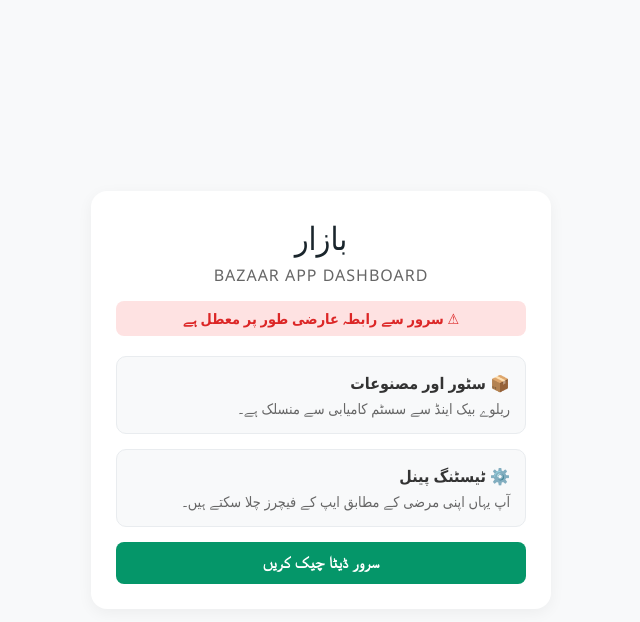
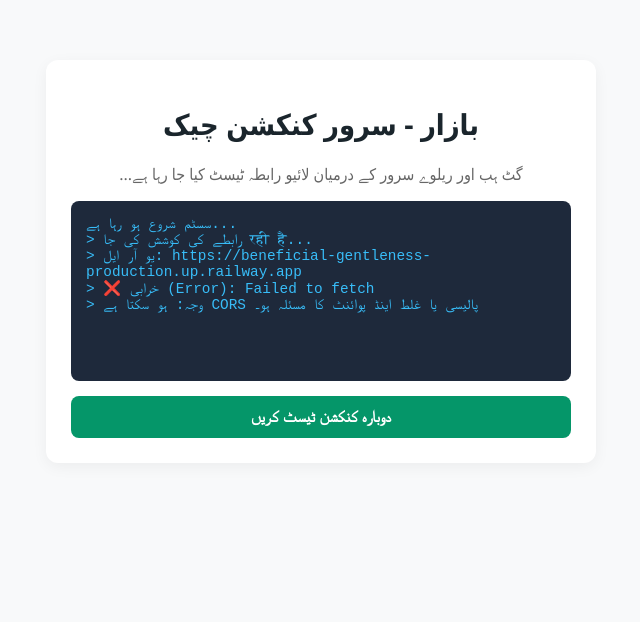
Before and after one commit to waqarzaffaralvi-cmyk/Bazaar-app, a website: page index.html in a window 1280 px wide. Shown: the whole page, without its empty margins (319-959 px from the left). Drawn offline with Linux system fonts and the light colour scheme; no server answers.

Commit message:
Update index.html

```diff
--- a/index.html
+++ b/index.html
@@ -3,171 +3,102 @@
 <head>
     <meta charset="UTF-8">
     <meta name="viewport" content="width=device-width, initial-scale=1.0">
-    <title>بازار - Bazaar App</title>
+    <title>بازار - کنکشن ٹیسٹر</title>
     <style>
         body {
             margin: 0;
-            padding: 0;
+            padding: 20px;
             font-family: 'Segoe UI', Tahoma, Geneva, Verdana, sans-serif;
             background-color: #f8f9fa;
             color: #333;
+            direction: rtl;
         }
-
-        /* 1. تعارفی اور استقبالیہ سکرین (Splash Screen) جو پہلے سامنے آئے گی */
-        #splash-screen {
-            position: fixed;
-            top: 0;
-            left: 0;
-            width: 100%;
-            height: 100%;
-            background-color: #1a252c;
-            display: flex;
-            flex-direction: column;
-            align-items: center;
-            justify-content: center;
-            z-index: 999;
-            transition: opacity 0.5s ease;
-        }
-        .splash-logo {
-            font-size: 3.5rem;
-            color: #ffffff;
-            font-weight: bold;
-            margin-bottom: 10px;
-        }
-        .splash-sub {
-            font-size: 1.2rem;
-            color: #059669;
-            letter-spacing: 3px;
-            text-transform: uppercase;
-        }
-
-        /* 2. اصل بازار ایپ کا مین ڈیش بورڈ (جو تعارف کے بعد کھل جائے گا) */
-        #main-app {
-            display: none; /* شروع میں چھپا ہوگا جب تک تعارف ختم نہ ہو */
+        .container {
             max-width: 500px;
-            margin: 0 auto;
-            padding: 20px;
-            min-height: 100vh;
-            box-sizing: border-box;
-            display: flex;
-            flex-direction: column;
-            justify-content: center;
-        }
-        .app-card {
+            margin: 40px auto;
             background: white;
             padding: 25px;
-            border-radius: 16px;
+            border-radius: 12px;
             box-shadow: 0 4px 15px rgba(0,0,0,0.05);
-            text-align: right;
         }
-        .app-title {
-            font-size: 2rem;
-            color: #1a252c;
-            text-align: center;
-            margin-bottom: 5px;
+        h1 { font-size: 1.8rem; color: #1a252c; text-align: center; }
+        .log-box {
+            background: #1e293b;
+            color: #38bdf8;
+            padding: 15px;
+            border-radius: 8px;
+            font-family: monospace;
+            font-size: 0.9rem;
+            height: 150px;
+            overflow-y: auto;
+            margin: 15px 0;
+            text-align: left;
+            direction: ltr;
         }
-        .server-status {
-            text-align: center;
-            font-size: 0.9rem;
-            padding: 8px;
-            border-radius: 8px;
-            margin-bottom: 20px;
-            background-color: #ecfdf5;
-            color: #059669;
-            font-weight: bold;
-        }
-        .section-box {
-            background: #f8f9fa;
-            padding: 15px;
-            border-radius: 10px;
-            margin-bottom: 15px;
-            border: 1px solid #e9ecef;
-        }
-        .action-btn {
+        .btn {
             background-color: #059669;
             color: white;
             border: none;
             padding: 12px;
+            width: 100%;
             border-radius: 8px;
             font-size: 1rem;
-            width: 100%;
             cursor: pointer;
             font-weight: bold;
-            transition: background 0.3s;
-        }
-        .action-btn:hover {
-            background-color: #047857;
         }
     </style>
 </head>
 <body>
 
-    <!-- تعارفی سکرین (جو صرف 1.5 سیکنڈ کے لیے آئے گی اور خود بخود ہٹ جائے گی) -->
-    <div id="splash-screen">
-        <div class="splash-logo">بازار</div>
-        <div class="splash-sub">Bazaar App</div>
-    </div>
+    <div class="container">
+        <h1>بازار - سرور کنکشن چیک</h1>
+        <p style="text-align: center; color: #666;">گٹ ہب اور ریلوے سرور کے درمیان لائیو رابطہ ٹیسٹ کیا جا رہا ہے...</p>
 
-    <!-- اصل بازار ایپ کا ڈیش بورڈ (تعارف ہٹنے کے بعد یہ سامنے آئے گا) -->
-    <div id="main-app">
-        <div class="app-card">
-            <div class="app-title">بازار</div>
-            <div style="text-align: center; color: #666; margin-bottom: 15px; letter-spacing: 1px;">BAZAAR APP DASHBOARD</div>
+        <!-- یہاں لائیو لاگ نظر آئیں گے کہ کیا خرابی ہے -->
+        <div id="log" class="log-box">سسٹم شروع ہو رہا ہے...</div>
 
-            <!-- ریلوے سرور سے کنکشن کی لائیو تصدیق -->
-            <div id="connection-badge" class="server-status">سرور سے ڈیٹا لوڈ ہو رہا ہے...</div>
-
-            <div class="section-box">
-                <strong>📦 سٹور اور مصنوعات</strong>
-                <p style="margin: 5px 0 0 0; color: #666; font-size: 0.9rem;">ریلوے بیک اینڈ سے سسٹم کامیابی سے منسلک ہے۔</p>
-            </div>
-
-            <div class="section-box">
-                <strong>⚙️ ٹیسٹنگ پینل</strong>
-                <p style="margin: 5px 0 0 0; color: #666; font-size: 0.9rem;">آپ یہاں اپنی مرضی کے مطابق ایپ کے فیچرز چلا سکتے ہیں۔</p>
-            </div>
-
-            <button class="action-btn" onclick="testBackendData()">سرور ڈیٹا چیک کریں</button>
-        </div>
+        <button class="btn" onclick="testConnectionNow()">دوبارہ کنکشن ٹیسٹ کریں</button>
     </div>
 
     <script>
         const backendUrl = "https://beneficial-gentleness-production.up.railway.app";
 
-        // یہ فنکشن تعارفی سکرین کو 1.5 سیکنڈ بعد غائب کر کے اصل ایپ سامنے لے آئے گا
-        window.addEventListener('DOMContentLoaded', () => {
-            setTimeout(() => {
-                const splash = document.getElementById('splash-screen');
-                const mainApp = document.getElementById('main-app');
+        function logMessage(msg) {
+            const box = document.getElementById('log');
+            box.innerHTML += `<br>> ${msg}`;
+            box.scrollTop = box.scrollHeight;
+        }
 
-                splash.style.opacity = '0';
-                setTimeout(() => {
-                    splash.style.display = 'none';
-                    mainApp.style.display = 'flex';
-                }, 400); // ہلکے فڈ آؤٹ ایفیکٹ کے بعد ہٹانا
+        async function testConnectionNow() {
+            logMessage("رابطے کی کوشش کی جا रही है...");
+            logMessage(`يو آر ایل: ${backendUrl}`);
 
-                // بیک گراؤنڈ میں ریلوے سرور کو چیک کرنا
-                connectBackend();
-            }, 1500); // 1.5 سیکنڈ کا تعارف
-        });
+            try {
+                // یہاں ہم گیٹ ریکوئسٹ بھیج رہے ہیں
+                const response = await fetch(backendUrl, {
+                    method: 'GET',
+                    headers: {
+                        'Accept': 'application/json'
+                    }
+                });
 
-        async function connectBackend() {
-            const badge = document.getElementById('connection-badge');
-            try {
-                await fetch(backendUrl, { method: 'GET', mode: 'no-cors' });
-                badge.style.backgroundColor = "#ecfdf5";
-                badge.style.color = "#059669";
-                badge.innerText = "✓ ریلوے سرور آن لائن اور منسلک ہے";
-            } catch (e) {
-                badge.style.backgroundColor = "#fee2e2";
-                badge.style.color = "#dc2626";
-                badge.innerText = "⚠ سرور سے رابطہ عارضی طور پر معطل ہے";
+                logMessage(`رسپانس مل گیا! سٹیٹس: ${response.status}`);
+                if (response.ok) {
+                    logMessage(" کامیابی! سرور بالکل ٹھیک جواب دے رہا ہے!");
+                } else {
+                    logMessage("⚠ سرور تک رسائی ہوئی لیکن کوئی مسئلہ ہے۔");
+                }
+
+            } catch (error) {
+                logMessage(`❌ خرابی (Error): ${error.message}`);
+                logMessage("وجہ: ہو سکتا ہے CORS پالیسی یا غلط اینڈ پوائنٹ کا مسئلہ ہو۔");
             }
         }
 
-        function testBackendData() {
-            alert('بازار ایپ کا ریلوے سسٹم بالکل درست کام کر رہا ہے!');
-        }
+        // صفحہ کھلتے ہی خود بخود ٹیسٹ شروع ہو جائے گا
+        window.onload = () => {
+            testConnectionNow();
+        };
     </script>
 </body>
 </html>
```
